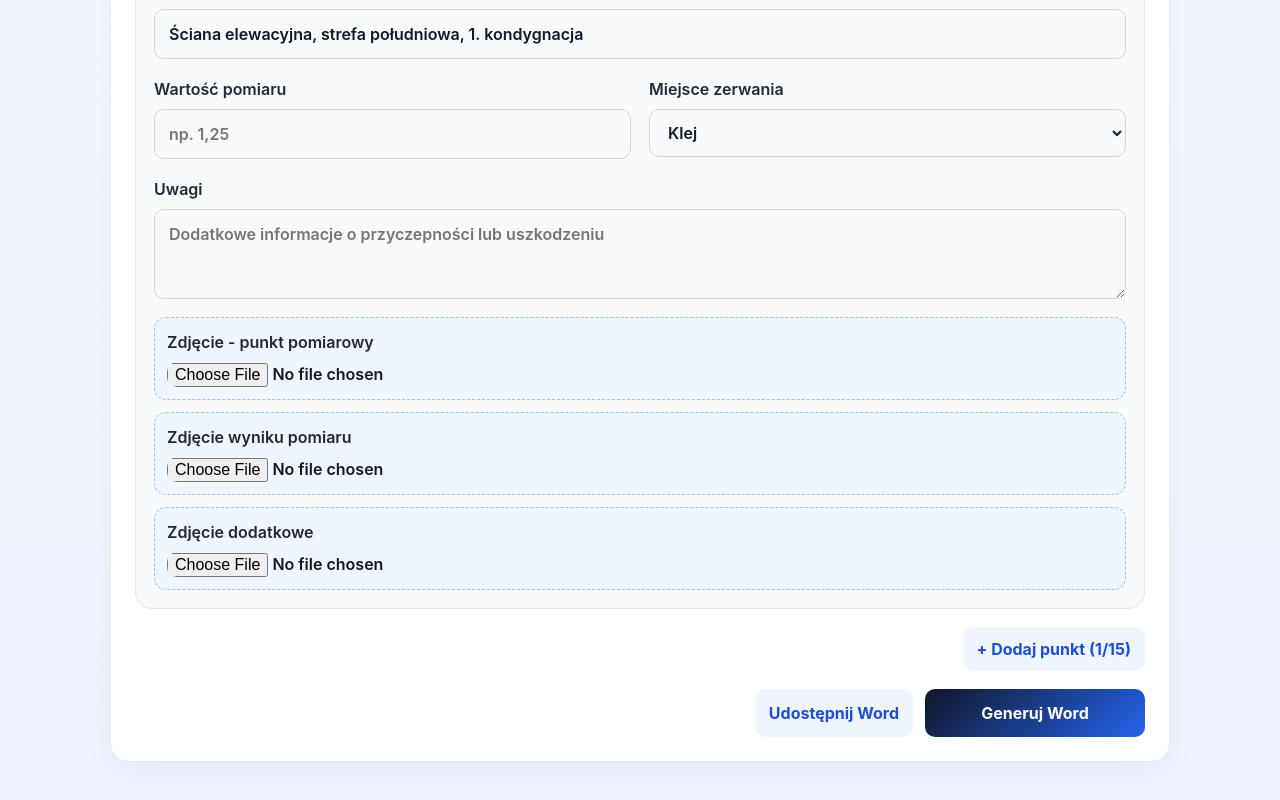
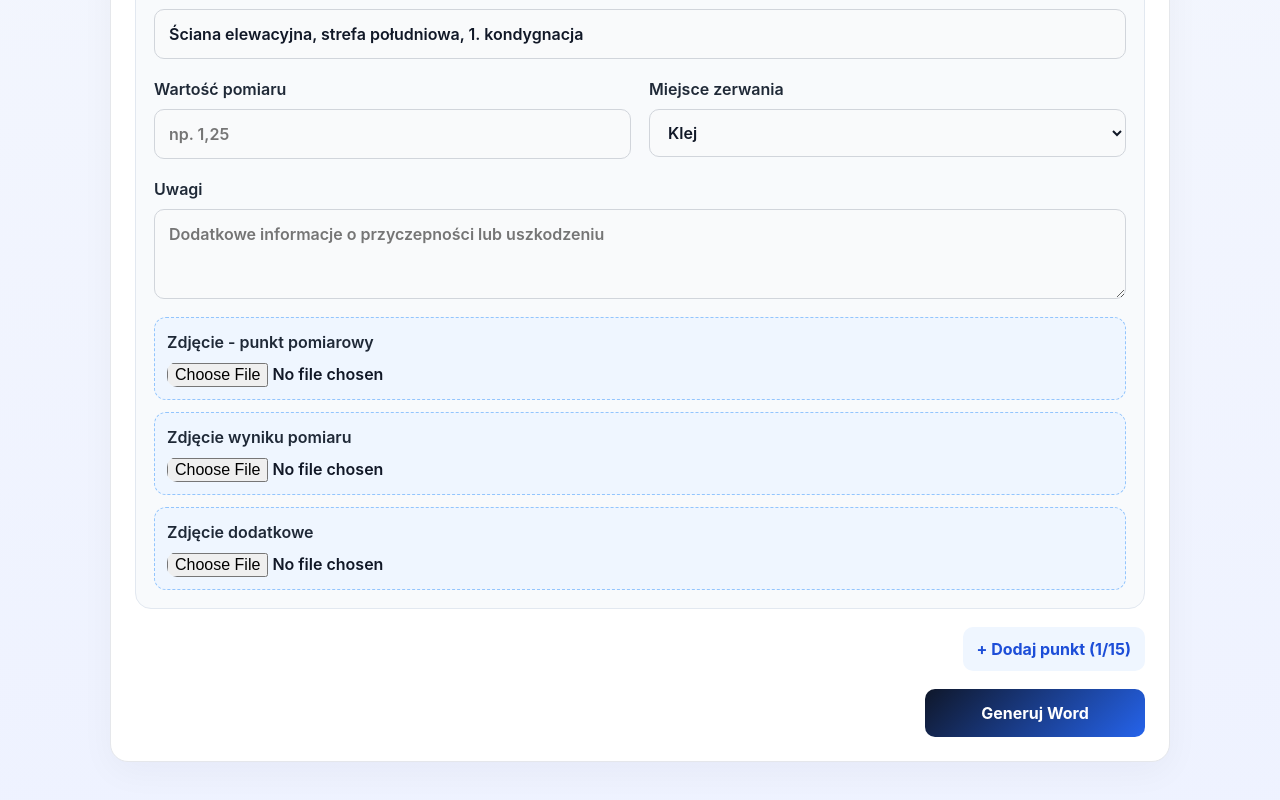
Before and after one commit to MichalCitko/pulloff-formularz, a React (Vite) app: page / in a window 1280 px wide. Shown: the part 1103-1903 px from the top of the page. Built offline with nearby package versions, Linux system fonts and the light colour scheme.

Commit message:
Remove unsupported Word sharing action

```diff
--- a/src/App.css
+++ b/src/App.css
@@ -79,12 +79,6 @@ label {
 
 .word-export .primary-button {
   min-width: 220px;
-}
-
-.word-export-actions {
-  display: flex;
-  justify-content: flex-end;
-  gap: 12px;
 }
 
 .word-export .primary-button:disabled {
@@ -270,15 +264,6 @@ textarea {
     width: 100%;
   }
 
-  .word-export-actions {
-    width: 100%;
-    flex-direction: column-reverse;
-  }
-
-  .word-export-actions button {
-    width: 100%;
-  }
-
   .card {
     padding: 18px 16px;
   }
--- a/src/App.tsx
+++ b/src/App.tsx
@@ -288,7 +288,7 @@ function App() {
     }
   }
 
-  const generateWordReport = async (shareWordFile = false) => {
+  const generateWordReport = async () => {
     setIsGeneratingWord(true)
     setWordStatus('Tworzenie dokumentu Word...')
 
@@ -449,10 +449,6 @@ function App() {
 
     const blob = await Packer.toBlob(doc)
       const fileName = `${(form.objectName || 'protokol-pulloff').replace(/\s+/g, '-').toLowerCase()}.docx`
-      const file = new File([blob], fileName, {
-        type: 'application/vnd.openxmlformats-officedocument.wordprocessingml.document',
-      })
-      const downloadFile = () => {
       const url = URL.createObjectURL(blob)
       const link = document.createElement('a')
       link.href = url
@@ -462,28 +458,7 @@ function App() {
       link.click()
       link.remove()
       window.setTimeout(() => URL.revokeObjectURL(url), 60_000)
-      }
-
-      if (shareWordFile && navigator.share && navigator.canShare?.({ files: [file] })) {
-        try {
-          await navigator.share({ files: [file], title: 'Protokół badania pull-off' })
-          setWordStatus('Wybierz Outlook w menu udostępniania, wpisz adres i wyślij dokument.')
-        } catch (error) {
-          if (error instanceof Error && error.name === 'AbortError') {
-            setWordStatus('Udostępnianie dokumentu anulowano.')
-          } else {
-            downloadFile()
       setWordStatus('Rozpoczęto pobieranie dokumentu Word.')
-          }
-        }
-      } else {
-        downloadFile()
-        setWordStatus(
-          shareWordFile
-            ? 'Udostępnianie plików jest niedostępne. Dokument Word został pobrany.'
-            : 'Rozpoczęto pobieranie dokumentu Word.',
-        )
-      }
     } catch (error) {
       console.error('Nie udało się wygenerować dokumentu Word:', error)
       setWordStatus('Nie udało się wygenerować dokumentu Word.')
@@ -771,24 +746,14 @@ function App() {
           </button>
         </div>
         <div className="form-actions word-export">
-          <div className="word-export-actions">
-            <button
-              type="button"
-              className="secondary-button"
-              onClick={() => generateWordReport(true)}
-              disabled={isGeneratingWord}
-            >
-              Udostępnij Word
-            </button>
           <button
             type="button"
             className="primary-button"
-              onClick={() => generateWordReport()}
+            onClick={generateWordReport}
             disabled={isGeneratingWord}
           >
             {isGeneratingWord ? 'Tworzenie dokumentu...' : 'Generuj Word'}
           </button>
-          </div>
           {wordStatus && <p className="export-status" role="status">{wordStatus}</p>}
         </div>
       </section>
```
Lines whose indentation alone changed are shown as unchanged.
